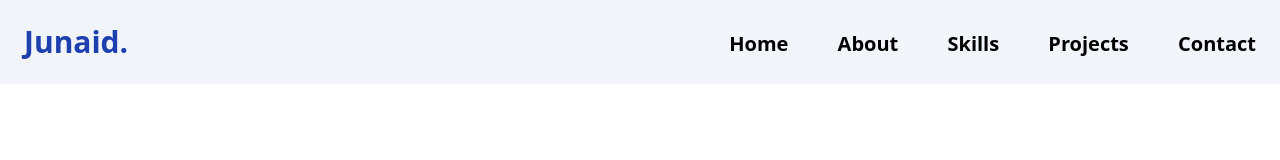
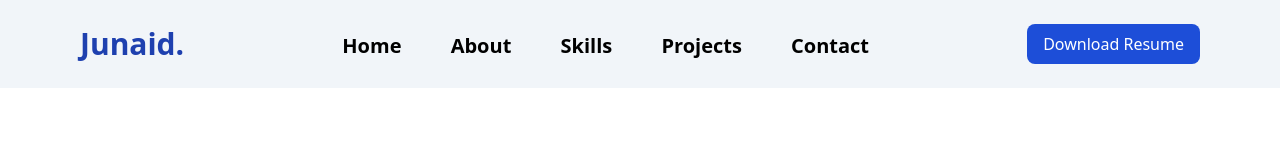
Before and after one commit to Raja-Junaid/TailwindCSS_Navbar, a website built with Vite: page index.html in a window 1280 px wide. Built offline with nearby package versions, Linux system fonts and the light colour scheme.

Commit message:
Added button in navbar

```diff
--- a/index.html
+++ b/index.html
@@ -13,7 +13,7 @@
   </head>
   <body>
     <nav class="bg-slate-100">
-      <div class="relative container mx-auto p-6">
+      <div class="relative mx-auto py-6 px-20">
         <div class="flex justify-between items-center">
           <div class="text-3xl text-blue-800 font-bold md:text-3xl"
             >Junaid.</div
@@ -27,6 +27,11 @@
             <a href="#" class="hover:text-blue-800">Projects</a>
             <a href="#" class="hover:text-blue-800">Contact</a>
           </div>
+          <button
+            class="hidden py-2 px-4 bg-blue-700 text-white rounded-lg md:block"
+          >
+            Download Resume
+          </button>
           <div class="hamburger block text-3xl text-black md:hidden">
             <i class="bx bx-menu-alt-right"></i>
           </div>
@@ -44,6 +49,7 @@
           <a href="#">Skills</a>
           <a href="#">Projects</a>
           <a href="#">Contact</a>
+          <a href="#">Resume</a>
         </div>
       </div>
     </nav>
```
